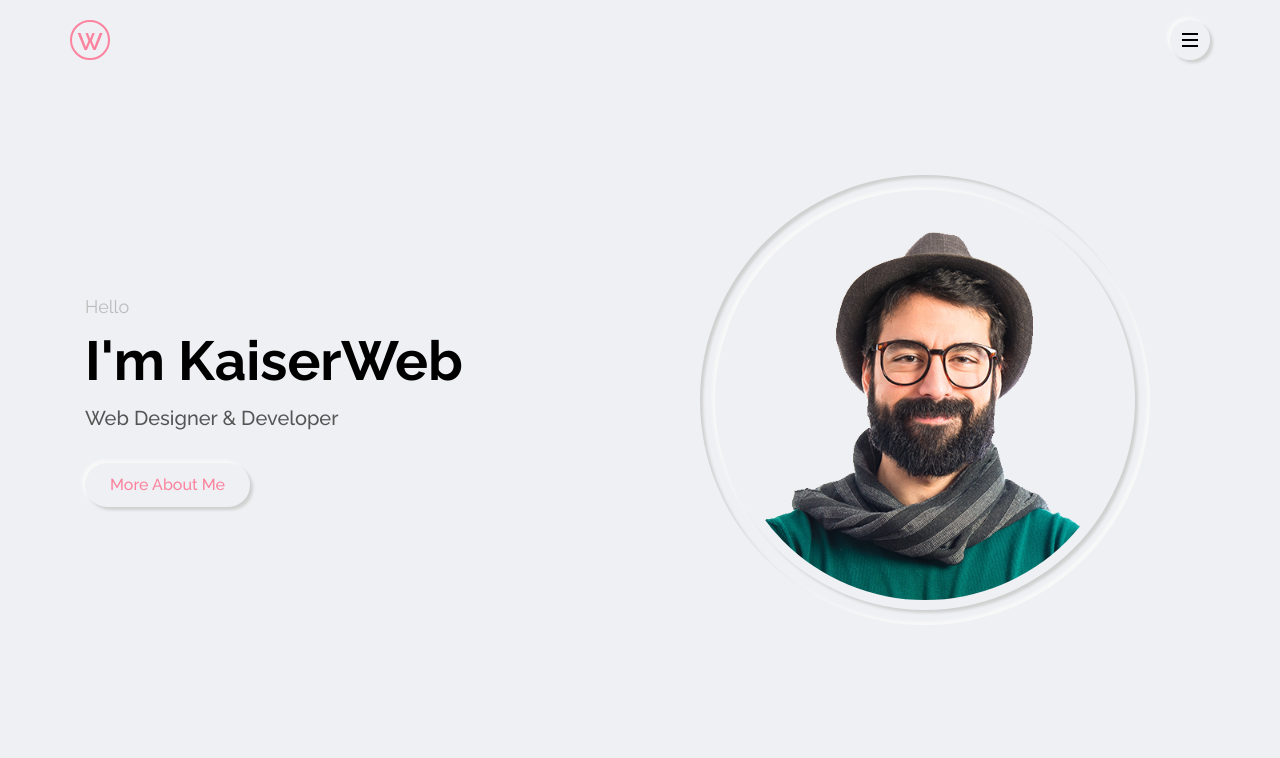
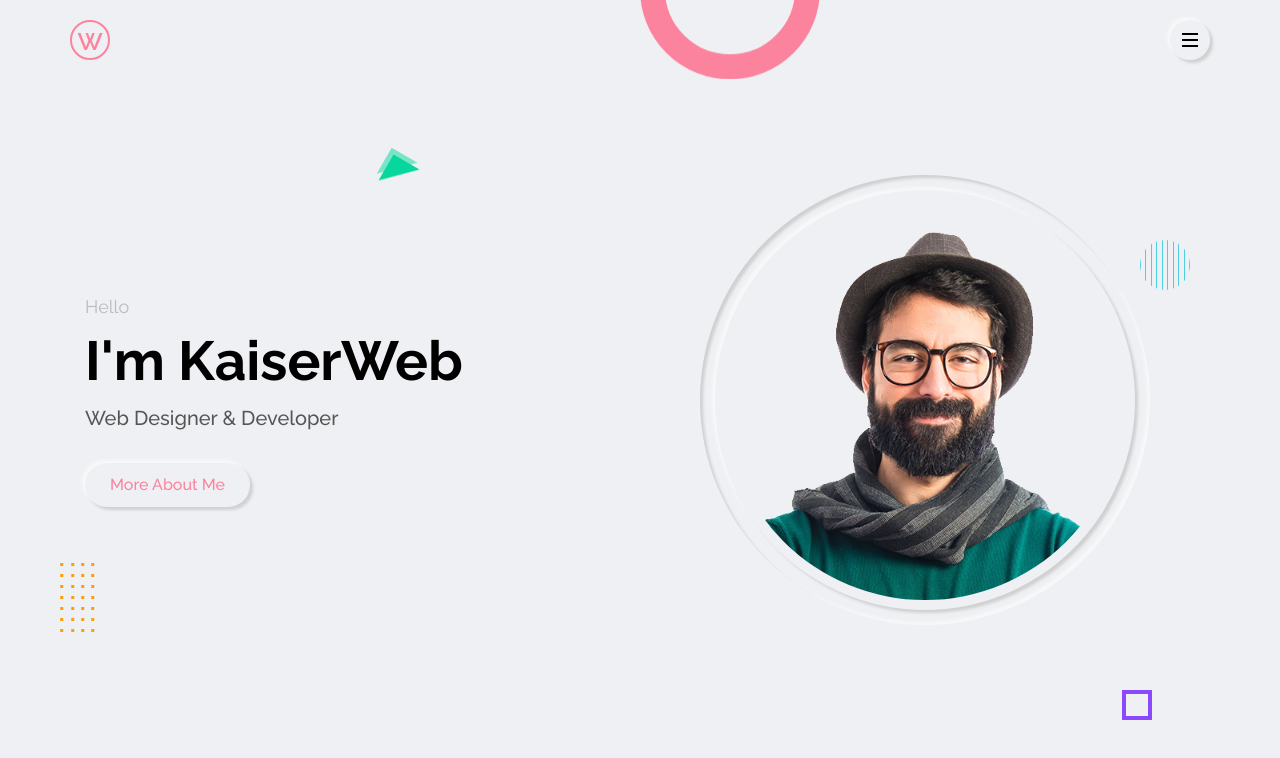
Before and after one commit to John-5014/portfolio, a plain HTML site: page index.html in a window 1280 px wide. Drawn offline with Linux system fonts and the light colour scheme.

Commit message:
styles and keyframes for all effects

```diff
--- a/css/style.css
+++ b/css/style.css
@@ -106,6 +106,101 @@ img {
 btn-1:after{
     border-radius: 30px;
 
+}
+.effect-wrap .effect{
+    position: absolute;
+    z-index: -1;
+}
+.effect-1{
+    width: 30px;
+    height: 30px;
+    border: 4px solid #8a49ff;
+    right: 10%;
+    bottom: 10%;
+    animation: spin 10s linear infinite;
+}
+.effect-2{
+    left: 3%;
+    bottom: 20%;
+    width: 40px;
+    display: flex;
+    flex-wrap: wrap;
+    justify-content: space-between;
+    animation: topBounce 3s ease-in-out infinite;
+
+}
+.effect-2 div{
+    height: 3px;
+    width: 3px;
+    background-color: #ff9c07;
+    margin: 0 3px 8px;
+}
+.effect-3{
+    height: 180px;
+    width: 180px;
+    border: 25px solid var(--skin-color);
+    border-radius: 50%;
+    left: 50%;
+    top: -120px;
+    animation: leftBounce 3s ease-in-out infinite;
+
+}
+.effect-4{
+    border-top: 30px solid transparent;
+    border-left: 30px solid #06d79c;
+    left: 30%;
+    top: 20%;
+    animation: spin 15s linear infinite  ;
+
+}
+.effect-4:before{
+    content: '';
+    border-top: 30px solid transparent;
+    border-left: 30px solid #06d79c;
+    position: absolute;
+    opacity: 0.5;
+    left: -35px;
+    top: -25px;
+}
+.effect-5 {
+    height: 50px;
+    width: 50px;
+    right: 7%;
+    top: 30%;
+    display: flex;
+    justify-content: space-between;
+    border-radius: 50%;
+    overflow: hidden;
+    animation: spin 10s linear infinite ;
+}
+.effect-5 div{
+    width: 1px;
+    background-color: #4dd0e1;
+}
+@keyframes spin{
+    0%{
+        transform: rotate(0deg);
+}
+    100%{
+         transform: rotate(360deg);
+}
+}
+@keyframes topBounce{
+    0%,100%{
+        transform: translateY(0);
+}
+    50%{
+        transform: translateX(25px);
+
+}
+}
+@keyframes leftBounce{
+    0%,100%{
+        transform: translateX(0);
+}
+    50%{
+        transform: translateY(25px);
+}
 }
 
 
@@ -257,6 +352,9 @@ navigation menu
 /* ------
 home section
 ------- */
+.home-section{
+    position: relative;
+}
 .home-section .full-screen{
 
     padding: 50px 0;
@@ -291,6 +389,9 @@ home section
 .home-section .home-text .btn-1{
     margin-top: 30px;
 }
+.home-section .home-text .btn-1{
+    margin-top: 30px;
+}
 
 /* .home-section .home-text{
     background-color: violet;
```
